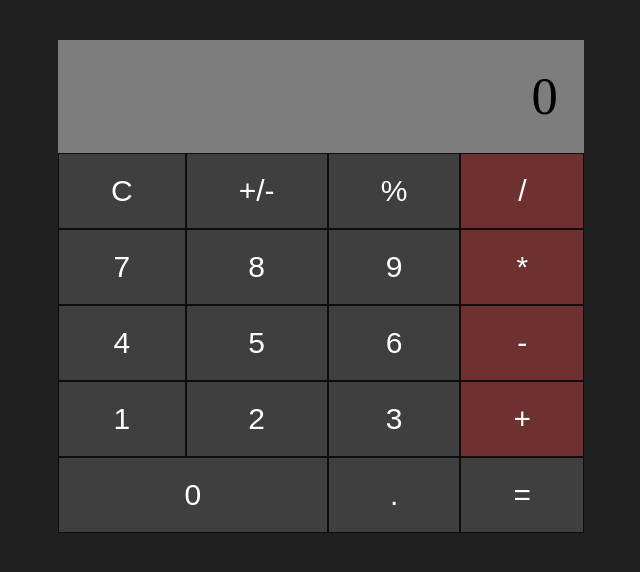
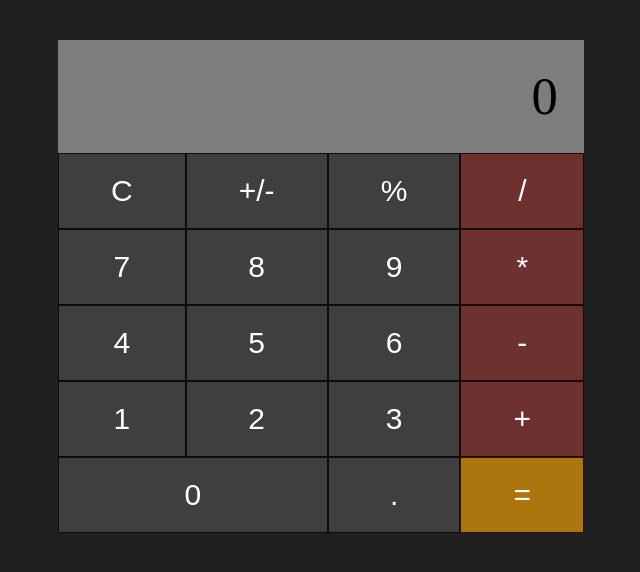
Before and after one commit to devinkr/odin-calc, a plain HTML site: page index.html in a window 1280 px wide. Shown: the whole page, without its empty margins (319-959 px from the left). Drawn offline with Linux system fonts and the light colour scheme.

Commit message:
Change equals button to orange

```diff
--- a/styles.css
+++ b/styles.css
@@ -42,6 +42,10 @@ body {
     background-color: rgb(179, 74, 74);
 }
 
+.equalsButton {
+    background-color: #ad750d;
+}
+
 .btn:active {
     background-color: rgb(32 62 113);
 }
```
